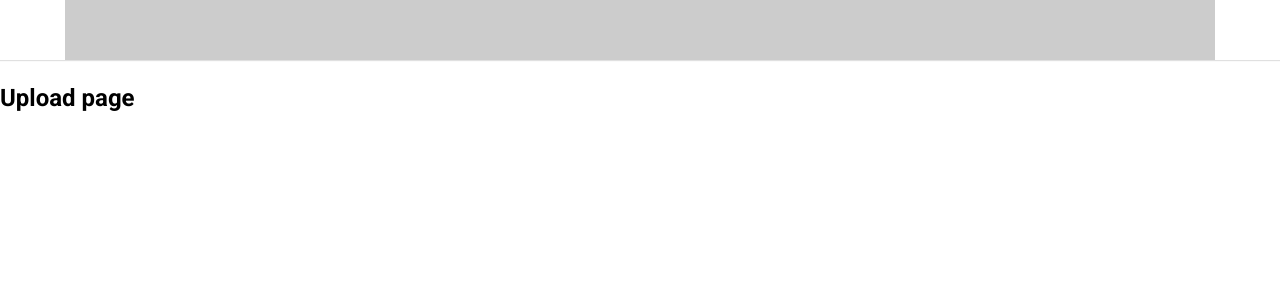
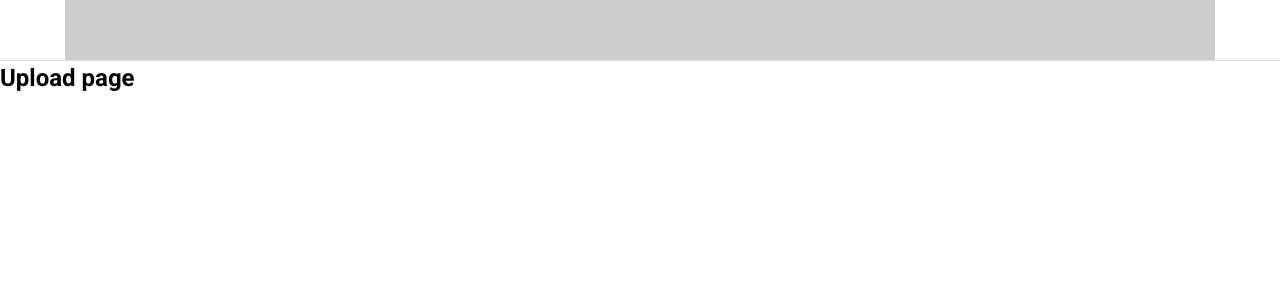
Before and after one commit to duydong123123/tiktok-ui, a React (Create React App) app: page /upload in a window 1280 px wide. Shown: the top 300 px of the page. Built offline with nearby package versions, Linux system fonts and the light colour scheme.

Commit message:
git push -u origin main

```diff
--- a/src/components/GlobalStyles/GlobalStyles.scss
+++ b/src/components/GlobalStyles/GlobalStyles.scss
@@ -3,6 +3,15 @@
 
 :root {
     --primary: #fe2c55;
+
+    //default layout
+    --default-layout-header-height: 60px;
+    --default-layout-width: 1150px;
+}
+* {
+    margin: 0;
+    padding: 0;
+    box-sizing: border-box;
 }
 
 html {
--- a/src/components/Layout/DefaultLayout/DefaultLayout.module.scss
+++ b/src/components/Layout/DefaultLayout/DefaultLayout.module.scss
@@ -4,7 +4,7 @@
     align-items: center;
 }
 .container {
-    width: 1150px;
+    width: var(--default-layout-width);
     display: flex;
 }
 .content {
--- a/src/components/Layout/conponents/Header/Header.module.scss
+++ b/src/components/Layout/conponents/Header/Header.module.scss
@@ -1,12 +1,12 @@
 .wrapper {
     width: 100%;
-    height: 60px;
+    height: var(--default-layout-header-height, 60px);
     box-shadow: 0px 1px 1px rgb(0 0 0 / 12%);
     display: flex;
     justify-content: center;
 }
 .inner {
     height: 100%;
-    width: 1150px;
+    width: var(--default-layout-width);
     background-color: #ccc;
 }
```
